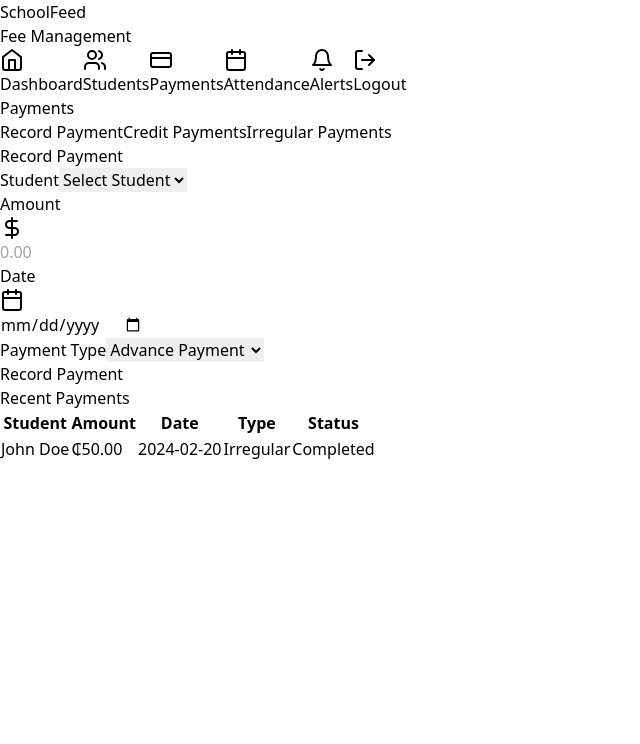
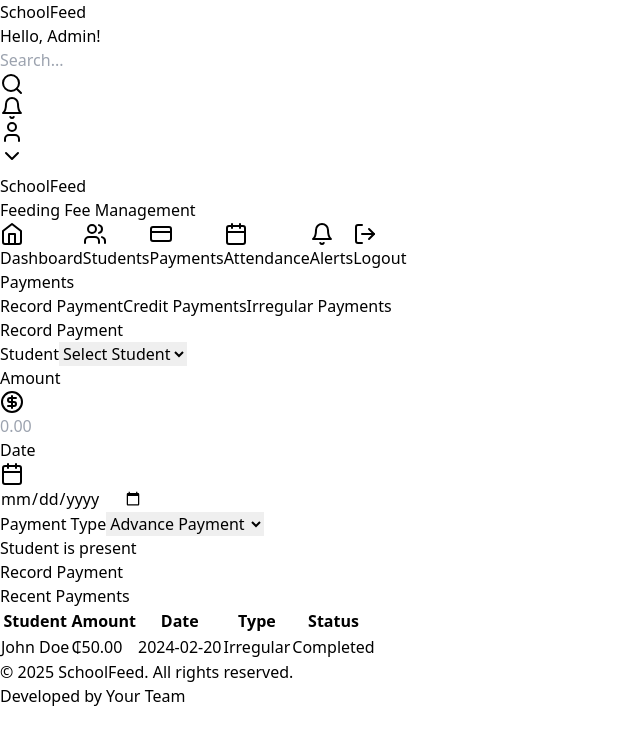
Before and after one commit to Bhankid/SchoolFeed, a React (Vite) app: page / in a window 1280 px wide. Both pictures are taken after a click on the button "Payments". Shown: the top 744 px of the page, without its empty margins (0-640 px from the left). Built offline with nearby package versions, Linux system fonts and the light colour scheme.

Commit message:
update 1.2

```diff
--- a/package.json
+++ b/package.json
@@ -10,14 +10,15 @@
     "preview": "vite preview"
   },
   "dependencies": {
+    "@headlessui/react": "^2.2.0",
     "@supabase/supabase-js": "^2.39.7",
     "chart.js": "^4.4.1",
+    "date-fns": "^3.3.1",
     "lucide-react": "^0.344.0",
     "react": "^18.3.1",
     "react-chartjs-2": "^5.2.0",
     "react-dom": "^18.3.1",
-    "react-hot-toast": "^2.4.1",
-    "date-fns": "^3.3.1"
+    "react-hot-toast": "^2.4.1"
   },
   "devDependencies": {
     "@types/react": "^18.2.56",
--- a/src/App.tsx
+++ b/src/App.tsx
@@ -1,49 +1,44 @@
-import React, { useState, useEffect } from 'react';
-import {
-  Users,
-  CreditCard,
-  Calendar,
-  Bell,
-  Home,
-  LogOut
-} from 'lucide-react';
-import { Toaster } from 'react-hot-toast';
-import Dashboard from './components/Dashboard';
-import Students from './components/Students';
-import Payments from './components/Payments';
-import Attendance from './components/Attendance';
-import Alerts from './components/Alerts';
+import React, { useState, useEffect } from "react";
+import { Users, CreditCard, Calendar, Bell, Home, LogOut } from "lucide-react";
+import { Toaster } from "react-hot-toast";
+import Dashboard from "./components/Dashboard";
+import Students from "./components/Students";
+import Payments from "./components/Payments";
+import Attendance from "./components/Attendance";
+import Alerts from "./components/Alerts";
+import Header from "./components/Header";
+import Footer from "./components/Footer";
 
 function App() {
   const [activeTab, setActiveTab] = useState(() => {
     // Retrieve the active tab from localStorage on component mount
-    return localStorage.getItem('activeTab') || 'dashboard';
+    return localStorage.getItem("activeTab") || "dashboard";
   });
 
   // Update localStorage whenever the activeTab changes
   useEffect(() => {
-    localStorage.setItem('activeTab', activeTab);
+    localStorage.setItem("activeTab", activeTab);
   }, [activeTab]);
 
   const tabs = [
-    { id: 'dashboard', name: 'Dashboard', icon: Home },
-    { id: 'students', name: 'Students', icon: Users },
-    { id: 'payments', name: 'Payments', icon: CreditCard },
-    { id: 'attendance', name: 'Attendance', icon: Calendar },
-    { id: 'alerts', name: 'Alerts', icon: Bell },
+    { id: "dashboard", name: "Dashboard", icon: Home },
+    { id: "students", name: "Students", icon: Users },
+    { id: "payments", name: "Payments", icon: CreditCard },
+    { id: "attendance", name: "Attendance", icon: Calendar },
+    { id: "alerts", name: "Alerts", icon: Bell },
   ];
 
   const renderContent = () => {
     switch (activeTab) {
-      case 'dashboard':
+      case "dashboard":
         return <Dashboard />;
-      case 'students':
+      case "students":
         return <Students />;
-      case 'payments':
+      case "payments":
         return <Payments />;
-      case 'attendance':
+      case "attendance":
         return <Attendance />;
-      case 'alerts':
+      case "alerts":
         return <Alerts />;
       default:
         return <Dashboard />;
@@ -51,12 +46,22 @@ function App() {
   };
 
   return (
-    <div className="flex h-screen bg-gray-100">
+    <div className="flex flex-col h-screen bg-gray-100">
+      {/* Header */}
+      <Header />
+      {/* Main Content */}
+      <div className="flex flex-1">
         {/* Sidebar */}
         <div className="w-64 bg-white shadow-lg">
           <div className="p-6">
-          <h1 className="text-2xl font-bold text-gray-800">SchoolFeed</h1>
-          <p className="text-sm text-gray-600">Fee Management</p>
+            <h1 className="text-2xl font-bold">
+              <span className="text-gray-800">School</span>
+              <span className="text-indigo-600">Feed</span>
+            </h1>
+            <p className="text-sm">
+              <span className="text-indigo-600">Feeding Fee </span>
+              <span className="text-gray-600">Management</span>
+            </p>
           </div>
           <nav className="mt-6">
             {tabs.map((tab) => {
@@ -66,7 +71,7 @@ function App() {
                   key={tab.id}
                   onClick={() => setActiveTab(tab.id)}
                   className={`w-full flex items-center px-6 py-4 text-gray-700 hover:bg-indigo-50 hover:text-indigo-600 transition-colors ${
-                  activeTab === tab.id ? 'bg-indigo-50 text-indigo-600' : ''
+                    activeTab === tab.id ? "bg-indigo-50 text-indigo-600" : ""
                   }`}
                 >
                   <Icon className="w-5 h-5 mr-3" />
@@ -80,13 +85,15 @@ function App() {
             </button>
           </nav>
         </div>
-      {/* Main Content */}
+
+        {/* Main Content Area */}
         <div className="flex-1 overflow-auto">
-        <div className="p-8">
-          {renderContent()}
+          <div className="p-8">{renderContent()}</div>
         </div>
       </div>
-
+      {/* Footer */}
+      <Footer />
+      {/* Toaster for notifications */}
       <Toaster position="top-right" />
     </div>
   );
--- /dev/null
+++ b/src/components/Footer.tsx
@@ -0,0 +1,12 @@
+function Footer() {
+  return (
+    <footer className="bg-gray-800 text-white py-4 px-6 text-center">
+      <p className="text-sm">
+        &copy; {new Date().getFullYear()} SchoolFeed. All rights reserved.
+      </p>
+      <p className="text-sm mt-2">Developed by Your Team</p>
+    </footer>
+  );
+}
+
+export default Footer;
--- /dev/null
+++ b/src/components/Header.tsx
@@ -0,0 +1,77 @@
+import React, { useState } from "react";
+import { Search, Bell, User, ChevronDown } from "lucide-react";
+
+function Header() {
+  const [searchTerm, setSearchTerm] = useState("");
+  const [isDropdownOpen, setIsDropdownOpen] = useState(false);
+
+  const toggleDropdown = () => {
+    setIsDropdownOpen(!isDropdownOpen);
+  };
+
+  return (
+    <header className="bg-indigo-600 text-white py-4 px-6 flex items-center justify-between shadow-md">
+      {/* Greeting Message */}
+      <div className="flex items-center space-x-2">
+        <h1 className="text-xl font-bold">SchoolFeed</h1>
+        <span className="text-sm">Hello, Admin!</span>
+      </div>
+
+      {/* Search Bar */}
+      <div className="relative w-full max-w-md">
+        <input
+          type="text"
+          placeholder="Search..."
+          value={searchTerm}
+          onChange={(e) => setSearchTerm(e.target.value)}
+          className="w-full pl-10 pr-4 py-2 border rounded-lg focus:outline-none focus:ring-2 focus:ring-indigo-500 bg-white text-gray-700"
+        />
+        <Search className="w-5 h-5 text-gray-400 absolute left-3 top-2.5" />
+      </div>
+
+      {/* Notifications and Profile */}
+      <div className="flex items-center space-x-4">
+        {/* Notification Icon */}
+        <Bell className="w-6 h-6 cursor-pointer" />
+
+        {/* User Profile Dropdown */}
+        <div className="relative">
+          <button
+            onClick={toggleDropdown}
+            className="flex items-center space-x-2 cursor-pointer"
+          >
+            <User className="w-6 h-6" />
+            <ChevronDown className="w-4 h-4" />
+          </button>
+          {isDropdownOpen && (
+            <div
+              className="absolute right-0 mt-2 py-2 w-48 bg-white rounded-md shadow-lg text-gray-700"
+              onMouseLeave={() => setIsDropdownOpen(false)}
+            >
+              <a
+                href="#"
+                className="block px-4 py-2 hover:bg-gray-100 transition-colors"
+              >
+                Account Settings
+              </a>
+              <a
+                href="#"
+                className="block px-4 py-2 hover:bg-gray-100 transition-colors"
+              >
+                Change Password
+              </a>
+              <a
+                href="#"
+                className="block px-4 py-2 hover:bg-gray-100 transition-colors"
+              >
+                Logout
+              </a>
+            </div>
+          )}
+        </div>
+      </div>
+    </header>
+  );
+}
+
+export default Header;
--- a/src/components/Payments.tsx
+++ b/src/components/Payments.tsx
@@ -1,8 +1,10 @@
 import React, { useState } from 'react';
-import { Calendar, DollarSign, AlertCircle } from 'lucide-react';
+import { Calendar, CircleDollarSign, AlertCircle } from 'lucide-react';
+import { Switch } from "@headlessui/react";
 
 function Payments() {
   const [activeTab, setActiveTab] = useState('record');
+  const [isPresent, setIsPresent] = useState(false);
 
   return (
     <div>
@@ -12,17 +14,17 @@ function Payments() {
         <div className="border-b border-gray-200">
           <nav className="-mb-px flex space-x-8" aria-label="Tabs">
             {[
-              { id: 'record', name: 'Record Payment' },
-              { id: 'credit', name: 'Credit Payments' },
-              { id: 'irregular', name: 'Irregular Payments' },
+              { id: "record", name: "Record Payment" },
+              { id: "credit", name: "Credit Payments" },
+              { id: "irregular", name: "Irregular Payments" },
             ].map((tab) => (
               <button
                 key={tab.id}
                 onClick={() => setActiveTab(tab.id)}
                 className={`${
                   activeTab === tab.id
-                    ? 'border-indigo-500 text-indigo-600'
-                    : 'border-transparent text-gray-500 hover:text-gray-700 hover:border-gray-300'
+                    ? "border-indigo-500 text-indigo-600"
+                    : "border-transparent text-gray-500 hover:text-gray-700 hover:border-gray-300"
                 } whitespace-nowrap py-4 px-1 border-b-2 font-medium text-sm`}
               >
                 {tab.name}
@@ -33,7 +35,7 @@ function Payments() {
       </div>
 
       <div className="grid grid-cols-1 lg:grid-cols-3 gap-6">
-        {activeTab === 'record' && (
+        {activeTab === "record" && (
           <>
             <div className="bg-white rounded-lg shadow-md p-6">
               <h3 className="text-lg font-semibold mb-4">Record Payment</h3>
@@ -51,7 +53,7 @@ function Payments() {
                     Amount
                   </label>
                   <div className="relative">
-                    <DollarSign className="w-5 h-5 text-gray-400 absolute left-3 top-2.5" />
+                    <CircleDollarSign className="w-5 h-5 text-gray-400 absolute left-3 top-2.5" />
                     <input
                       type="number"
                       className="w-full pl-10 pr-4 py-2 border rounded-lg focus:outline-none focus:ring-2 focus:ring-indigo-500"
@@ -81,6 +83,23 @@ function Payments() {
                     <option value="credit">Credit Payment</option>
                     <option value="irregular">Irregular Payment</option>
                   </select>
+                </div>
+                {/* Toggle Switch for Student Presence */}
+                <div className="flex items-center space-x-2">
+                  <Switch
+                    checked={isPresent}
+                    onChange={setIsPresent}
+                    className={`relative inline-flex h-6 w-11 items-center rounded-full transition ${
+                      isPresent ? "bg-indigo-500" : "bg-gray-300"
+                    }`}
+                  >
+                    <span
+                      className={`inline-block h-4 w-4 transform rounded-full bg-white transition ${
+                        isPresent ? "translate-x-6" : "translate-x-1"
+                      }`}
+                    />
+                  </Switch>
+                  <span className="text-gray-700">Student is present</span>
                 </div>
                 <button
                   type="submit"
@@ -118,13 +137,17 @@ function Payments() {
                     <tbody className="divide-y divide-gray-200">
                       <tr>
                         <td className="px-6 py-4 whitespace-nowrap">
-                          <div className="text-sm font-medium text-gray-900">John Doe</div>
+                          <div className="text-sm font-medium text-gray-900">
+                            John Doe
+                          </div>
                         </td>
                         <td className="px-6 py-4 whitespace-nowrap">
                           <div className="text-sm text-gray-900">₵50.00</div>
                         </td>
                         <td className="px-6 py-4 whitespace-nowrap">
-                          <div className="text-sm text-gray-500">2024-02-20</div>
+                          <div className="text-sm text-gray-500">
+                            2024-02-20
+                          </div>
                         </td>
                         <td className="px-6 py-4 whitespace-nowrap">
                           <span className="px-2 py-1 inline-flex text-xs leading-5 font-semibold rounded-full bg-yellow-100 text-yellow-800">
@@ -145,7 +168,7 @@ function Payments() {
           </>
         )}
 
-        {activeTab === 'credit' && (
+        {activeTab === "credit" && (
           <div className="lg:col-span-3 bg-white rounded-lg shadow-md p-6">
             <div className="flex items-center justify-between mb-6">
               <h3 className="text-lg font-semibold">Credit Payments</h3>
@@ -175,7 +198,9 @@ function Payments() {
                 <tbody className="divide-y divide-gray-200">
                   <tr>
                     <td className="px-6 py-4 whitespace-nowrap">
-                      <div className="text-sm font-medium text-gray-900">Jane Smith</div>
+                      <div className="text-sm font-medium text-gray-900">
+                        Jane Smith
+                      </div>
                       <div className="text-sm text-gray-500">Class 2</div>
                     </td>
                     <td className="px-6 py-4 whitespace-nowrap">
@@ -196,9 +221,11 @@ function Payments() {
           </div>
         )}
 
-        {activeTab === 'irregular' && (
+        {activeTab === "irregular" && (
           <div className="lg:col-span-3 bg-white rounded-lg shadow-md p-6">
-            <h3 className="text-lg font-semibold mb-6">Irregular Eater Payments</h3>
+            <h3 className="text-lg font-semibold mb-6">
+              Irregular Eater Payments
+            </h3>
             <div className="overflow-x-auto">
               <table className="w-full">
                 <thead>
@@ -223,7 +250,9 @@ function Payments() {
                 <tbody className="divide-y divide-gray-200">
                   <tr>
                     <td className="px-6 py-4 whitespace-nowrap">
-                      <div className="text-sm font-medium text-gray-900">John Doe</div>
+                      <div className="text-sm font-medium text-gray-900">
+                        John Doe
+                      </div>
                       <div className="text-sm text-gray-500">Class 1</div>
                     </td>
                     <td className="px-6 py-4 whitespace-nowrap">
```
Also changed, not shown: 1 other file (tests, documents, lock files or other folders). Lines whose indentation alone changed are shown as unchanged.
